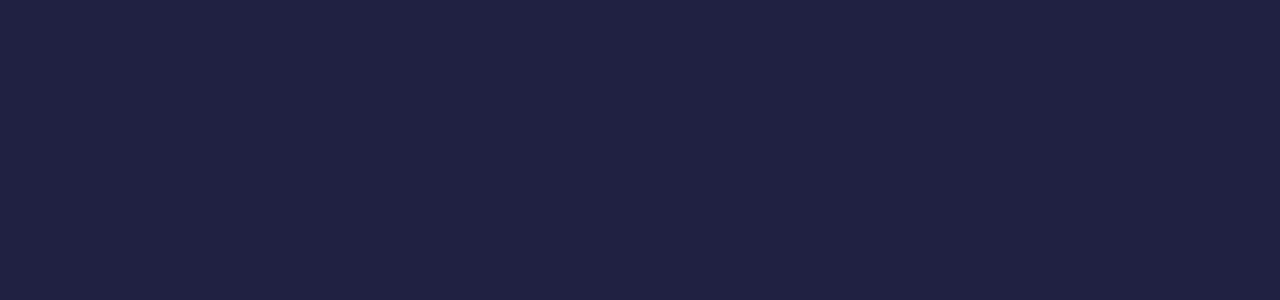
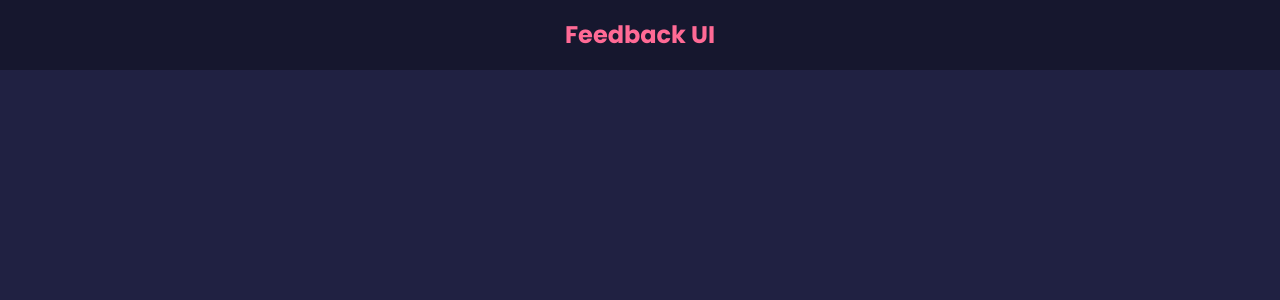
Before and after one commit to Somayyeh094/feedback-app, a React (Create React App) app: page / in a window 1280 px wide. Shown: the top 300 px of the page. Built offline with nearby package versions, Linux system fonts and the light colour scheme.

Commit message:
created header.jsx

```diff
--- a/src/App.css
+++ /dev/null
@@ -1,38 +0,0 @@
-.App {
-  text-align: center;
-}
-
-.App-logo {
-  height: 40vmin;
-  pointer-events: none;
-}
-
-@media (prefers-reduced-motion: no-preference) {
-  .App-logo {
-    animation: App-logo-spin infinite 20s linear;
-  }
-}
-
-.App-header {
-  background-color: #282c34;
-  min-height: 100vh;
-  display: flex;
-  flex-direction: column;
-  align-items: center;
-  justify-content: center;
-  font-size: calc(10px + 2vmin);
-  color: white;
-}
-
-.App-link {
-  color: #61dafb;
-}
-
-@keyframes App-logo-spin {
-  from {
-    transform: rotate(0deg);
-  }
-  to {
-    transform: rotate(360deg);
-  }
-}
--- a/src/App.js
+++ b/src/App.js
@@ -1,11 +1,13 @@
-
-import './App.css';
+import Header from "./components/Header";
 
 function App() {
   return (
-    <div className="App">
+    <>
+        <Header />
+      <div className="container">
 
-    </div>
+      </div>
+    </>
   );
 }
 
--- /dev/null
+++ b/src/components/Header.jsx
@@ -0,0 +1,16 @@
+import React from 'react'
+import PropTypes from 'prop-types'
+
+
+function Header({text="Feedback UI"}) {
+  return (
+      <div className='Header'>
+          <h2>{text}</h2>
+
+    </div>
+  )
+}
+
+
+
+export default Header
--- a/src/index.css
+++ b/src/index.css
@@ -1,4 +1,4 @@
-@import url('https://fonts.googleapis.com/css2?family=Poppins:wght@400;600;700&display=swap');
+@import url("https://fonts.googleapis.com/css2?family=Poppins:wght@400;600;700&display=swap");
 
 * {
   box-sizing: border-box;
@@ -7,7 +7,7 @@
 }
 
 body {
-  font-family: 'Poppins', sans-serif;
+  font-family: "Poppins", sans-serif;
   background-color: #202142;
   color: #fff;
   line-height: 1.6;
@@ -21,13 +21,16 @@
   max-width: 768px;
   margin: auto;
   padding: 0 20px;
+  background-color: #ff6a95;
 }
 
-header {
+.Header {
+  background:rgba(0, 0, 0, 0.3);
+  color: #ff6a95;
   height: 70px;
   width: 100%;
   display: flex;
-  justify-content: space-between;
+  justify-content: center;
   align-items: center;
   margin-bottom: 30px;
 }
@@ -91,11 +94,11 @@
   color: #fff;
 }
 
-[type='radio'] {
+[type="radio"] {
   opacity: 0;
 }
 
-[type='radio']:checked ~ label {
+[type="radio"]:checked ~ label {
   background: #ff6a95;
   color: #fff;
 }
```
